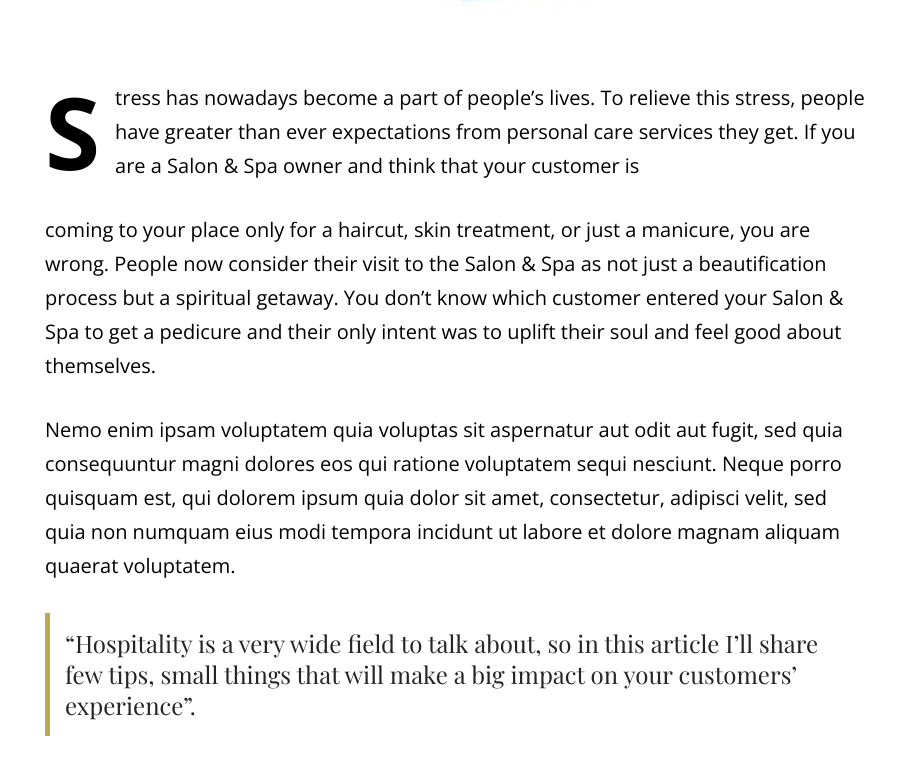
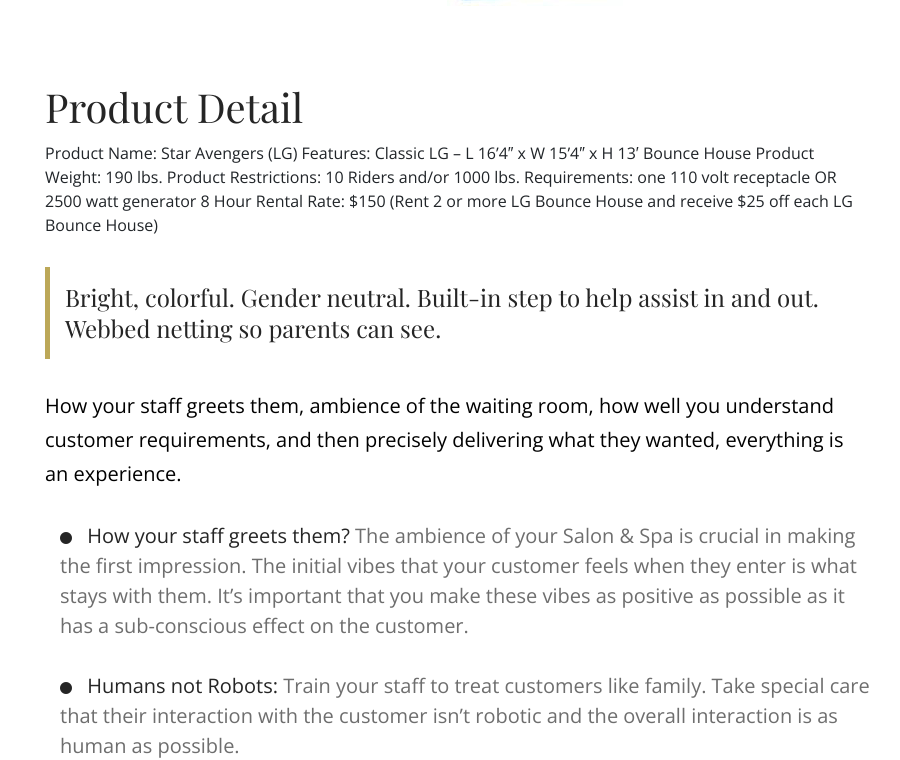
Before and after one commit to Superstaro/abels, a website: page Item1..html in a window 1280 px wide. Shown: the part 1161-1921 px from the top of the page, 230-1130 px from the left. Drawn offline with nearby package versions, Linux system fonts and the light colour scheme.

Commit message:
woroking on items

```diff
--- a/Item1..html
+++ b/Item1..html
@@ -11,7 +11,7 @@
     <title>Item 1</title>
 
     <!-- Favicon -->
-    <link rel="icon" href="./img/core-img/favicon.ico">
+    <!-- <link rel="icon" href="./img/core-img/favicon.ico"> -->
 
     <!-- Stylesheet -->
     <link rel="stylesheet" href="style.css">
@@ -100,12 +100,12 @@
 
                                 <!-- Cart Icon -->
                                 <div class="cart-icon ml-5 mt-4 mt-lg-0">
-                                    <a href="#"><i class="icon_cart"></i></a>
+                                    <!-- <a href="#"><i class="icon_cart"></i></a> -->
                                 </div>
 
                                 <!-- Book Icon -->
                                 <div class="book-now-btn ml-5 mt-4 mt-lg-0 ml-md-4">
-                                    <a href="#" class="btn akame-btn">Book Now</a>
+                                    <a href="./portfolio.html" class="btn akame-btn">Book Now</a>
                                 </div>
                             </div>
                             <!-- Nav End -->
@@ -135,7 +135,7 @@
             <div class="row">
                 <div class="col-12">
                     <div class="post-thumbnail mb-50">
-                        <img src="img/core-img/received_1373132019506206.jpg" alt="">
+                        <img src="img/core-img/item1.jpg" alt="">
                     </div>
                 </div>
             </div>
@@ -153,16 +153,25 @@
 
                 <div class="col-10 col-md-10 col-lg-9">
                     <div class="blog-details-text">
-                        <p><span>S</span> <span>tress has nowadays become a part of people’s lives. To relieve this stress, people have greater than ever expectations from personal care services they get. If you are a Salon &amp; Spa owner and think that your customer is</span></p>
+                       <h1> Product Detail</h1>
 
-                        <p>coming to your place only for a haircut, skin treatment, or just a manicure, you are wrong. People now consider their visit to the Salon &amp; Spa as not just a beautification process but a spiritual getaway. You don’t know which customer entered your Salon &amp; Spa to get a pedicure and their only intent was to uplift their soul and feel good about themselves.</p>
+                                <span>Product Name:</span> Star Avengers (LG)
 
-                        <p>Nemo enim ipsam voluptatem quia voluptas sit aspernatur aut odit aut fugit, sed quia consequuntur magni dolores eos qui ratione voluptatem sequi nesciunt. Neque porro quisquam est, qui dolorem ipsum quia dolor sit amet, consectetur, adipisci velit, sed quia non numquam eius modi tempora incidunt ut labore et dolore magnam aliquam quaerat voluptatem.</p>
+                                <span>Features:</span>  Classic LG – L 16’4″ x W 15’4″ x H 13′ Bounce House
 
-                        <!-- Blockquote -->
+                                <span>Product Weight:</span> 190 lbs.
+
+                               <span>Product Restrictions:</span> 10 Riders and/or 1000 lbs.
+
+                                <span>Requirements:</span>  one 110 volt receptacle OR 2500 watt generator
+
+                                <span>8 Hour Rental Rate:</span> $150 (Rent 2 or more LG Bounce House and receive $25 off each LG Bounce House)
+
+                                <!-- Blockquote -->
                         <blockquote class="akame-blockquote">
                             <div class="text">
-                                <h4>“Hospitality is a very wide field to talk about, so in this article I’ll share few tips, small things that will make a big impact on your customers’ experience”.</h4>
+                                <h4>Bright, colorful. Gender neutral.  Built-in step to help assist in and out.
+                                     Webbed netting so parents can see.</h4>
                             </div>
                         </blockquote>
 
```
Also changed, not shown: about.html (+2 -2 lines), contact.html (+4 -2 lines), index.html (+2 -2 lines), portfolio.html (+3 -3 lines), img/core-img/item1.jpg (added), img/core-img/received_1373132019506206.jpg (deleted).
